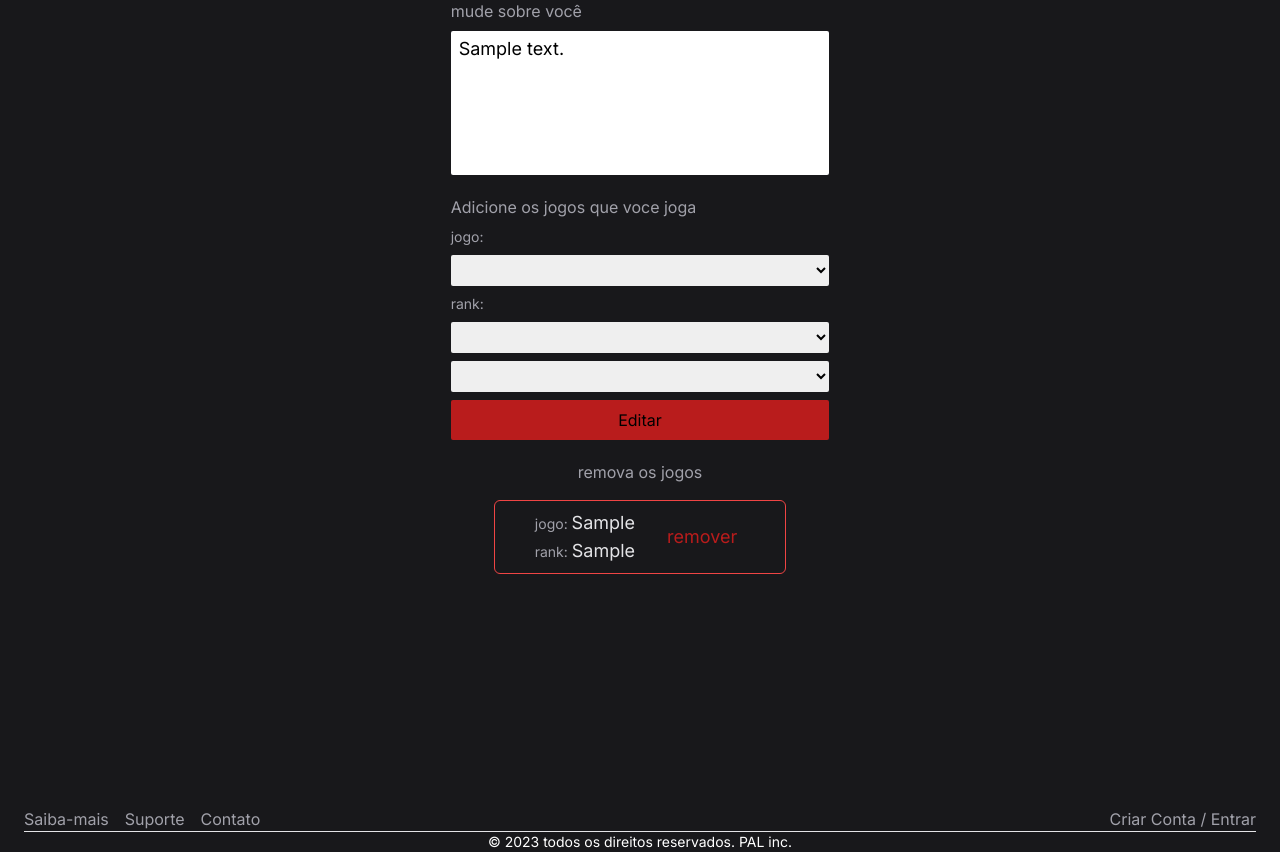
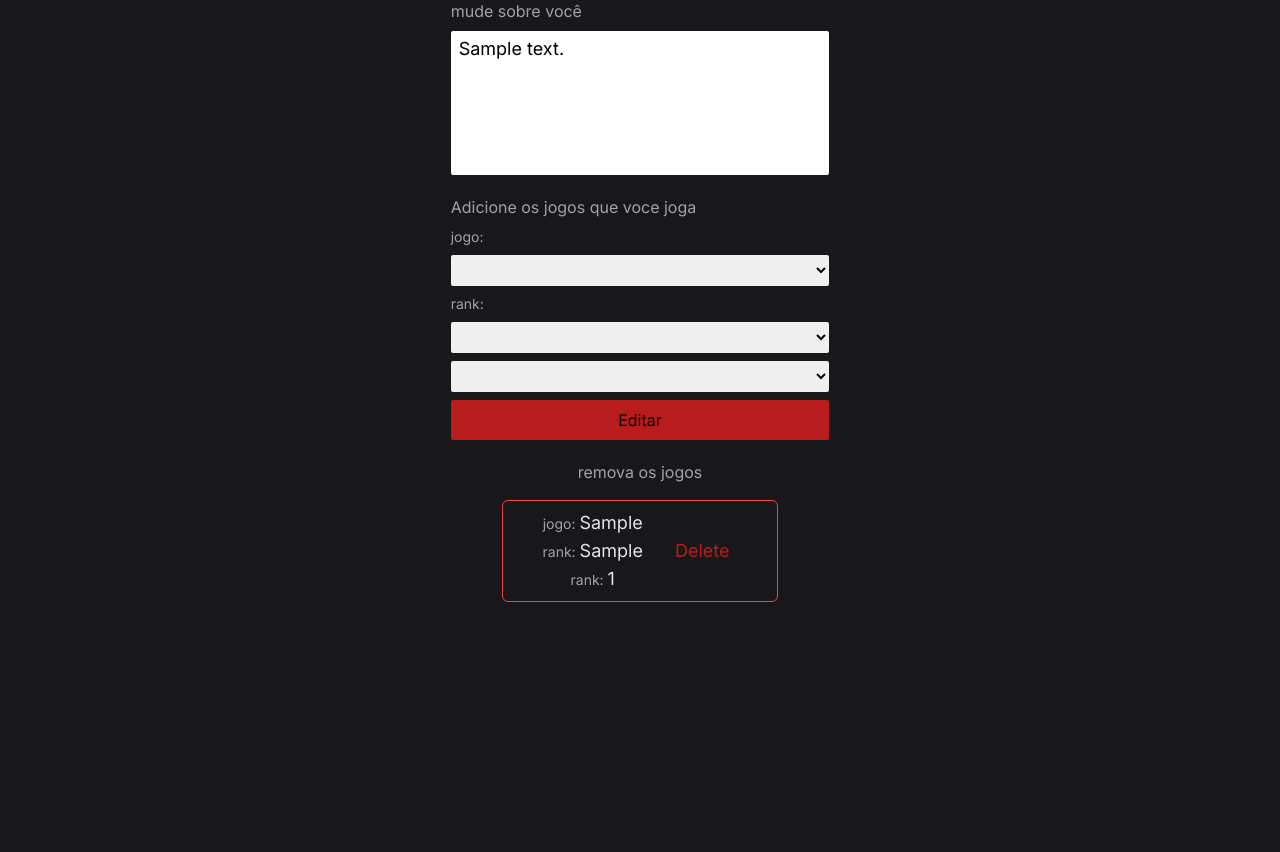
Before and after one commit to tpjEmpresa/PAL, a PHP site: page /PIT/editarPerfil.php in a window 1280 px wide. Shown: the part 173-1025 px from the top of the page. After the commit the page ends 775 px from the top, so only its background shows below. Run offline with PHP 8.4, Linux system fonts and the light colour scheme; the visitor is signed in with stand-in values (Sample User, id 1); tables that the repository leaves empty or names only in its code hold one stand-in row (values such as "Sample post"); some libraries are stand-ins or nearby versions.

Commit message:
editar perfil funcionou

```diff
--- a/editarPerfil.php
+++ b/editarPerfil.php
@@ -15,7 +15,6 @@
 $result_usuario->bindParam(':id', $_SESSION['id_user'], PDO::PARAM_STR);
 $result_usuario->execute();
 
-$dados = filter_input_array(INPUT_POST, FILTER_DEFAULT);
 if (($result_usuario) AND ($result_usuario->rowCount() != 0)) {
     $row_usuario = $result_usuario->fetch(PDO::FETCH_ASSOC);
 	$_SESSION['id_perfil'] = $row_usuario['id_perfil'];
@@ -26,13 +25,6 @@
 }
 
 $query_jogo = "SELECT id_jogo, jogo, ranking FROM Jogo WHERE Id_perfil_fk = ".$_SESSION['id_perfil']." LIMIT 2";
-$result_jogo = $conn->prepare($query_jogo);
-$result_jogo->execute();
-
-if (($result_jogo) AND ($result_jogo->rowCount() != 0)) {
-  $row_jogo = $result_jogo->fetch(PDO::FETCH_ASSOC);
-  $_SESSION['id_jogo'] = $row_jogo['id_jogo'];
-}
 ?>
 <!DOCTYPE html>
 <html lang="en">
@@ -64,6 +56,10 @@
         $_SESSION["dados"] = $dados;
         header("Location: php/cod_editarPerfil.php");
     }
+    if (!empty($dados['removejogo'])) {
+      $_SESSION["dados"] = $dados;
+      header("Location: php/cod_editarPerfil.php");
+  }
 ?>
 <?php
     if(isset($_SESSION["msg"])){
@@ -210,8 +206,13 @@
 
             <p><span class="text-sm text-zinc-400">jogo: </span><?php print $row['jogo'];?></p>
             <p><span class="text-sm text-zinc-400">rank: </span><?php print $row['ranking'];?></p>
+            <p><span class="text-sm text-zinc-400">rank: </span><?php print $row['id_jogo'];?></p>
           </div>
-          <input type="submit" value="remover" name="removejogo" class="text-red-700  hover:text-red-500 hover:bg-zinc-950  px-2 rounded-md">
+          <?php
+          echo '<td><button type="submit" name="removejogo" value="'.$row['id_jogo'].'" class="text-red-700  hover:text-red-500 hover:bg-zinc-950  px-2 rounded-md">Delete</button></td>';
+          ?>
+          <!-- <input type="submit" value="'.$row['id_jogo'].'" name="removejogo" class="text-red-700  hover:text-red-500 hover:bg-zinc-950  px-2 rounded-md"> -->
+          <!-- Remover</button> -->
         </div>
       <?php
         }
@@ -222,20 +223,5 @@
   </div>
 </main>
 
-
-<footer class="bg-zinc-900 px-6 font-medium text-zinc-400">
-  <div class="flex justify-between border-b border-zinc-200">
-    <div class="flex gap-4">
-      <a href="" class="hover:text-white">Saiba-mais</a>
-      <a href="" class="hover:text-white">Suporte</a>
-      <a href="" class="hover:text-white">Contato</a>
-    </div>
-    <!-- <p>:/</p> -->
-    <a href="" class="hover:text-white">Criar Conta / Entrar</a>
-  </div>
-</footer>
-<footer class="flex justify-center bg-zinc-900 text-sm text-white">
-  <p>&copy 2023 todos os direitos reservados. PAL inc.</p>
-</footer>
 </body>
 </html>
```
Also changed, not shown: php/cod_editarPerfil.php (+29 -17 lines).
